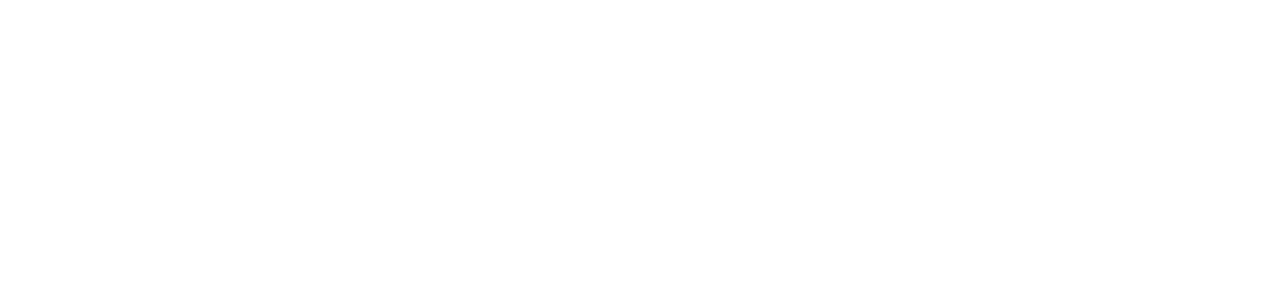
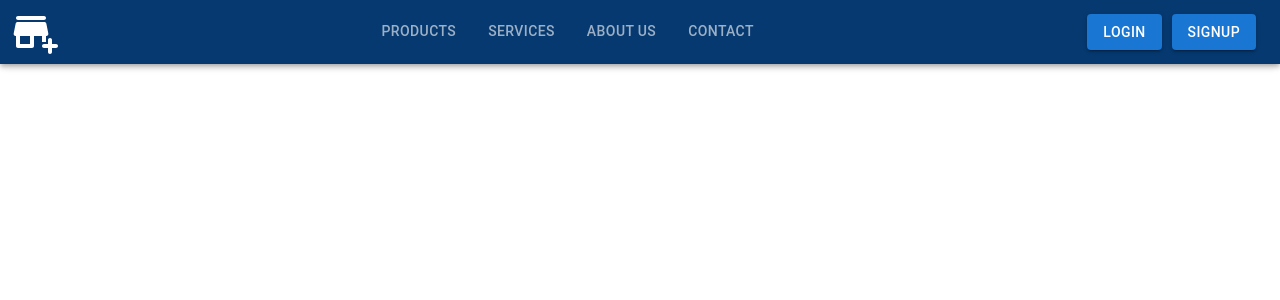
Before and after one commit to Priyankaa2503/loc-unenthusiasts, a React (Create React App) app: page /explore in a window 1280 px wide. Before the commit this address had no page. Shown: the top 300 px of the page. Built offline with nearby package versions, Linux system fonts and the light colour scheme.

Commit message:
adding landing and nav

```diff
--- a/src/App.js
+++ b/src/App.js
@@ -1,21 +1,19 @@
 import "./App.css";
 import { BrowserRouter as Router, Routes, Route } from "react-router-dom";
-import Navbar from "./components/Navbar";
+import Landing from "./pages/Landing"
 import Footer from "./components/Footer";
 import Login from "./Login/signup/Login";
 import Signup from "./Login/signup/Signup";
 import Home from "./pages/Home";
-
 function App() {
   return (
     <div>
-
       <Router>
         <Routes>
           <Route path="/" element={<Home />}></Route>
           <Route path="/signup" element={<Signup />}></Route>
           <Route path="/login" element={<Login />}></Route>
-          <Route path="/navbar" element={<Navbar />}></Route>
+          <Route path="/explore" element={<Landing />}></Route>
           <Route path="/footer" element={<Footer />}></Route>
         </Routes>
       </Router>
--- /dev/null
+++ b/src/components/Drawer.js
@@ -0,0 +1,42 @@
+import React, { useState } from "react";
+import {
+  Drawer,
+  IconButton,
+  List,
+  ListItemButton,
+  ListItemIcon,
+  ListItemText,
+} from "@mui/material";
+import MenuIcon from "@mui/icons-material/Menu";
+const pages = ["Products", "Services", "ABoutUs", "ContactUs"];
+const DrawerComp = () => {
+  const [openDrawer, setOpenDrawer] = useState(false);
+
+  return (
+    <React.Fragment>
+      <Drawer
+        anchor="left"
+        open={openDrawer}
+        onClose={() => setOpenDrawer(false)}
+      >
+        <List>
+          {pages.map((page, index) => (
+            <ListItemButton key={index}>
+              <ListItemIcon>
+                <ListItemText>{page}</ListItemText>
+              </ListItemIcon>
+            </ListItemButton>
+          ))}
+        </List>
+      </Drawer>
+      <IconButton
+        sx={{ color: "white", marginLeft: "auto" }}
+        onClick={() => setOpenDrawer(!openDrawer)}
+      >
+        <MenuIcon color="white" />
+      </IconButton>
+    </React.Fragment>
+  );
+};
+
+export default DrawerComp;
--- /dev/null
+++ b/src/components/Header.js
@@ -0,0 +1,61 @@
+import React, { useState } from "react";
+import {
+  AppBar,
+  Button,
+  Tab,
+  Tabs,
+  Toolbar,
+  Typography,
+  useMediaQuery,
+  useTheme,
+} from "@mui/material";
+import AddBusinessRoundedIcon from "@mui/icons-material/AddBusinessRounded";
+import DrawerComp from "./Drawer";
+const Header = () => {
+  const [value, setValue] = useState();
+  const theme = useTheme();
+  console.log(theme);
+  const isMatch = useMediaQuery(theme.breakpoints.down("md"));
+  console.log(isMatch);
+
+  return (
+    <React.Fragment>
+      <AppBar sx={{ background: "#063970" }}>
+        <Toolbar>
+          <AddBusinessRoundedIcon sx={{ transform: "scale(2)" }} />
+          {isMatch ? (
+            <>
+              <Typography sx={{ fontSize: "2rem", paddingLeft: "10%" }}>
+                Shoppee
+              </Typography>
+              <DrawerComp />
+            </>
+          ) : (
+            <>
+              <Tabs
+                sx={{ marginLeft: "auto" }}
+                indicatorColor="secondary"
+                textColor="inherit"
+                value={value}
+                onChange={(e, value) => setValue(value)}
+              >
+                <Tab label="Products" />
+                <Tab label="Services" />
+                <Tab label="About Us" />
+                <Tab label="Contact" />
+              </Tabs>
+              <Button sx={{ marginLeft: "auto" }} variant="contained">
+                Login
+              </Button>
+              <Button sx={{ marginLeft: "10px" }} variant="contained">
+                SignUp
+              </Button>
+            </>
+          )}
+        </Toolbar>
+      </AppBar>
+    </React.Fragment>
+  );
+};
+
+export default Header;
--- a/src/components/MobNav.jsx
+++ /dev/null
@@ -1,22 +0,0 @@
-import React from "react";
-import CloseTwoToneIcon from '@mui/icons-material/CloseTwoTone';
-import { Link } from "react-router-dom";
-const MobNav = ({showMenu,active}) =>
-{
-
-    return(
-
-    <div className={active ? 'absolute flex flex-col items-end inset-4 gap-6 md:hidden':'hidden'}>
-         <CloseTwoToneIcon  style={{ color: "#F5F5F5" }} onClick={showMenu} className='h-[30px] w-[30px] mt-4 scale-150 cursor-pointer'/>
-
-                            <Link to ="/aboutme"><div className="hover:text-[#F5F5F5] hover:scale-110 transition duration-300 ease-in-out  text-[#D5D5D5] text-xl font-medium font-jost ">aboutme</div></Link>
-                            <Link to ="/resume"><div className="hover:text-[#F5F5F5] hover:scale-110 transition duration-300 ease-in-out  text-[#D5D5D5] text-xl font-medium font-jost ">resume</div></Link>
-                            <Link to ="/projects"><div className="hover:text-[#F5F5F5] hover:scale-110 transition duration-300 ease-in-out  text-[#D5D5D5] text-xl font-medium font-jost ">projects</div></Link>
-                            <Link to ="/contact"><div className="hover:text-[#F5F5F5] hover:scale-110 transition duration-300 ease-in-out  text-[#D5D5D5] text-xl font-medium font-jost ">contact</div></Link>
-
-
-    </div>
-
-    );
-};
-export default MobNav;
--- a/src/components/Navbar.jsx
+++ /dev/null
@@ -1,60 +0,0 @@
-import React,{useState,useEffect} from "react";
-import MobNav from "./MobNav";
-import MenuTwoToneIcon from '@mui/icons-material/MenuTwoTone';
-import { Link } from "react-router-dom";
-
-function Navbar() {
-    const[active,setActive]=useState(false)
-    const[activeLink,setActiveLink]=useState('home');
-    const[scrolled, seScrolled]=useState(false);
-    useEffect(() => {
-        const onScroll = () =>{
-            if(window.scrollY>50){
-                seScrolled(true);
-            }else{
-                seScrolled(false);
-            }
-        }
-        window.addEventListener("scroll",onScroll);
-        return() => window.removeEventListener("scroll",onScroll);
-    }, [])
-    const showMenu = ()=>
-    {
-        setActive(!active)
-    }
-    return (
-
-        <div className="bg-gradient-to-r from-[#222222] to-[#161616] min-w-full max-w-max" id="navbar">
-
-           <div className="h-[100px] w-[100px] top-10 right-2.5 p-8 scale-150 md:hidden ">
-                        <MenuTwoToneIcon  style={{ color: "#F5F5F5" }} onClick={showMenu}/>
-                    </div>
-                    <div className="flex flex-row justify-between">
-                    <div className="flex flex-row justify-center items-center gap-5 p-10">
-                            <div className="bg-[#007ced] text-white rounded-full h-12 w-12 flex justify-center items-center">
-                                <p className="font-bold text-4xl">P</p>
-                            </div>
-                            <div className=" text-white h-16 w-16 ">
-                                <p className=" font-semibold mt-4 font-roguescript text-4xl">Priyanka</p>
-                            </div>
-                    </div>
-                    <div className="flex flex-row justify-end p-12">
-
-                        <ul className="hidden md:flex flex-row gap-x-20 justify-end items-center mr-8">
-                            <Link to ="/aboutme"><li className="hover:text-[#F5F5F5] hover:scale-110 transition duration-300 ease-in-out  text-[#D5D5D5] text-xl font-medium font-jost ">aboutme</li></Link>
-                            <Link to ="/resume"><li className="hover:text-[#F5F5F5] hover:scale-110 transition duration-300 ease-in-out  text-[#D5D5D5] text-xl font-medium font-jost ">resume</li></Link>
-                            <Link to ="/projects"><li className="hover:text-[#F5F5F5] hover:scale-110 transition duration-300 ease-in-out  text-[#D5D5D5] text-xl font-medium font-jost ">projects</li></Link>
-                            <Link to ="/contact"><li className="hover:text-[#F5F5F5] hover:scale-110 transition duration-300 ease-in-out  text-[#D5D5D5] text-xl font-medium font-jost ">contact</li></Link>
-
-                        </ul>
-
-
-                    </div>
-                    </div>
-                    <MobNav showMenu={showMenu} active={active}/>
-
-        </div>
-        );
-    }
-
-    export default Navbar;
--- /dev/null
+++ b/src/pages/Landing.jsx
@@ -0,0 +1,10 @@
+import React from 'react'
+import Header from '../components/Header'
+
+export default function Home() {
+  return (
+    <div className='text-5xl'>
+        <Header/>
+    </div>
+  )
+}
```
